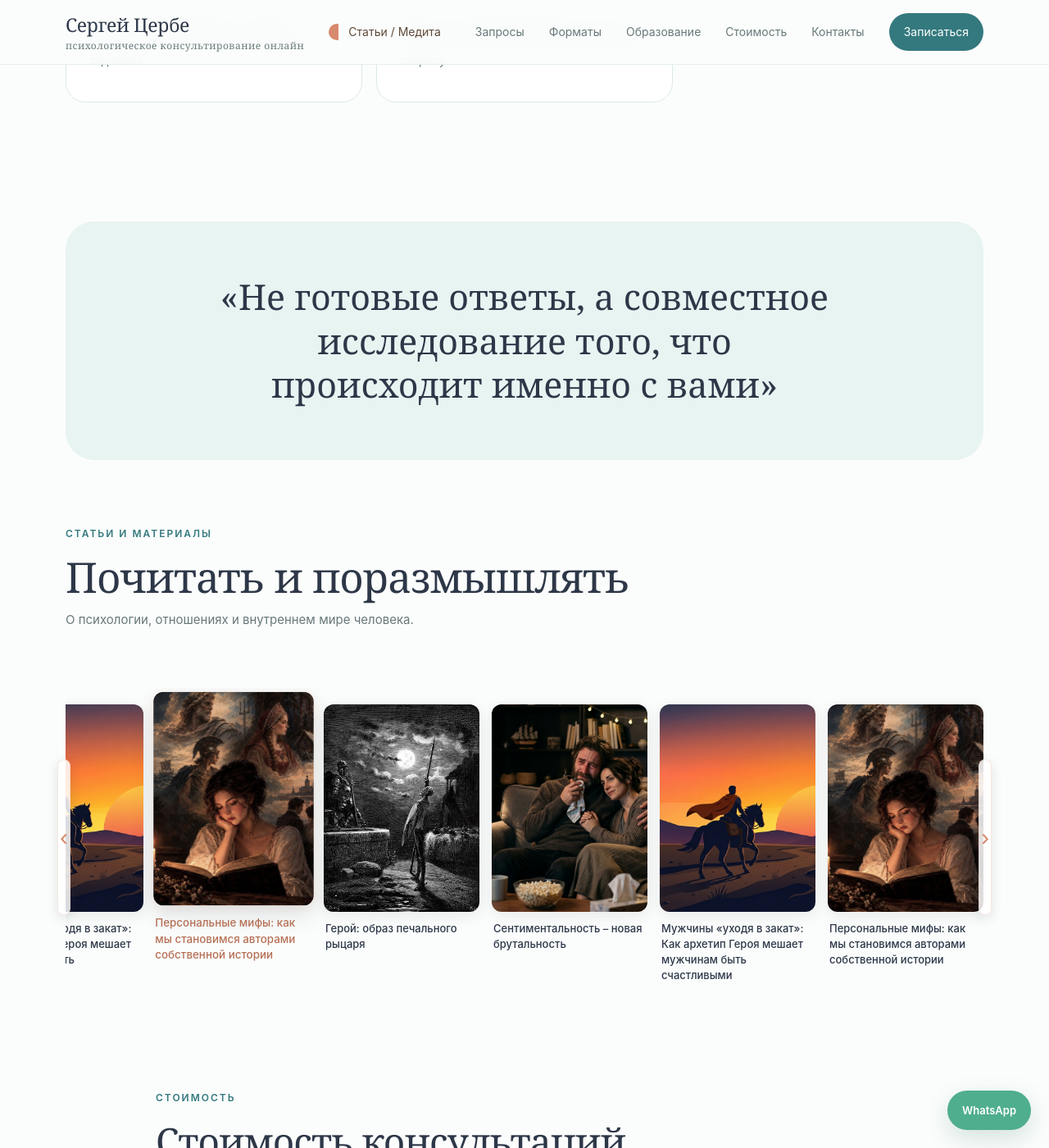
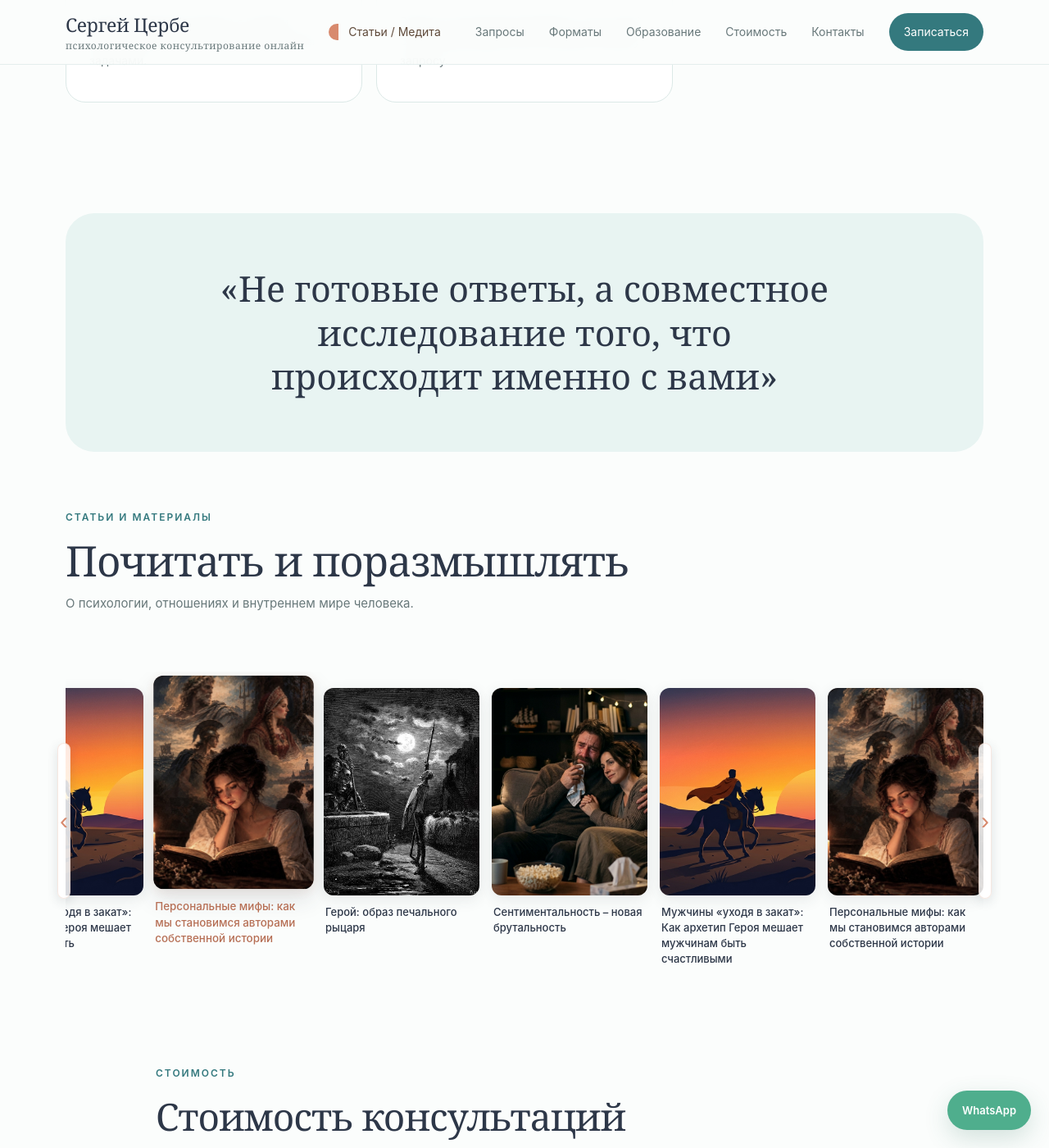
Before and after one commit to zerbe25-gif/zerbe25-gif.github.io, a Jekyll site: the page built from index.html, in a window 1280 px wide and 1400 px high, scrolled down 4323 px. Shown: the whole window at 82% size. Built offline with Jekyll 4.4.1, drawn with Linux system fonts in a browser that asks for light colours.

Commit message:
Update index.html

```diff
--- a/index.html
+++ b/index.html
@@ -539,7 +539,7 @@
     /* ================= QUOTE ================= */
 
     .quote-section {
-      padding: 50px 0;
+      padding: 40px 0;
     }
 
     .quote {
@@ -926,7 +926,7 @@
 @media (max-width: 700px) {
 
   .education-section {
-    padding: 65px 0;
+    padding: 65px 16px;
   }
 
   .education-section h2 {
@@ -1306,7 +1306,7 @@
 /* ================= ARTICLE CAROUSEL ================= */
 
 .article-carousel-section {
-  padding: 30px 0 25px;
+  padding: 30px 0 15px;
   color: #2D3748;
 }
 
```
